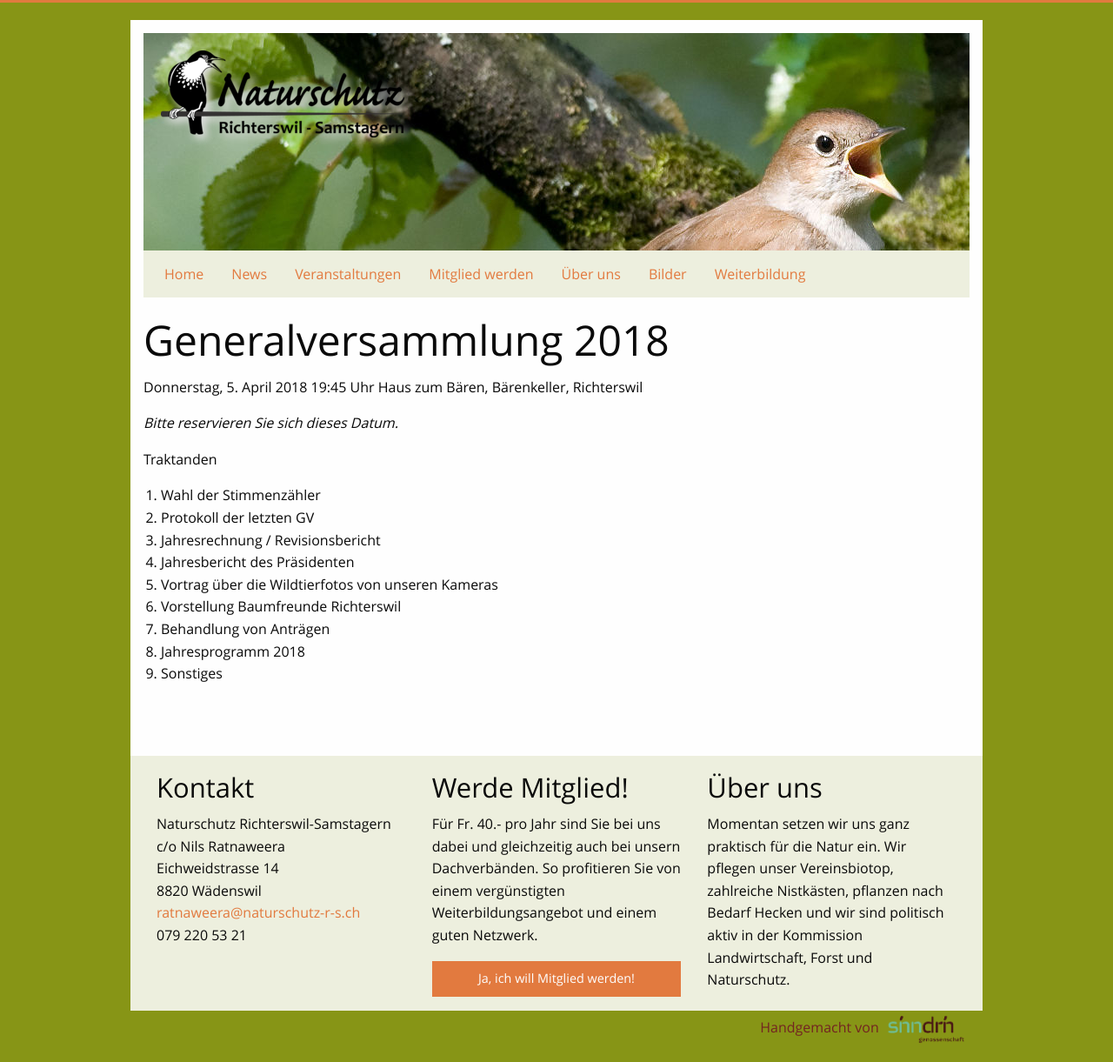
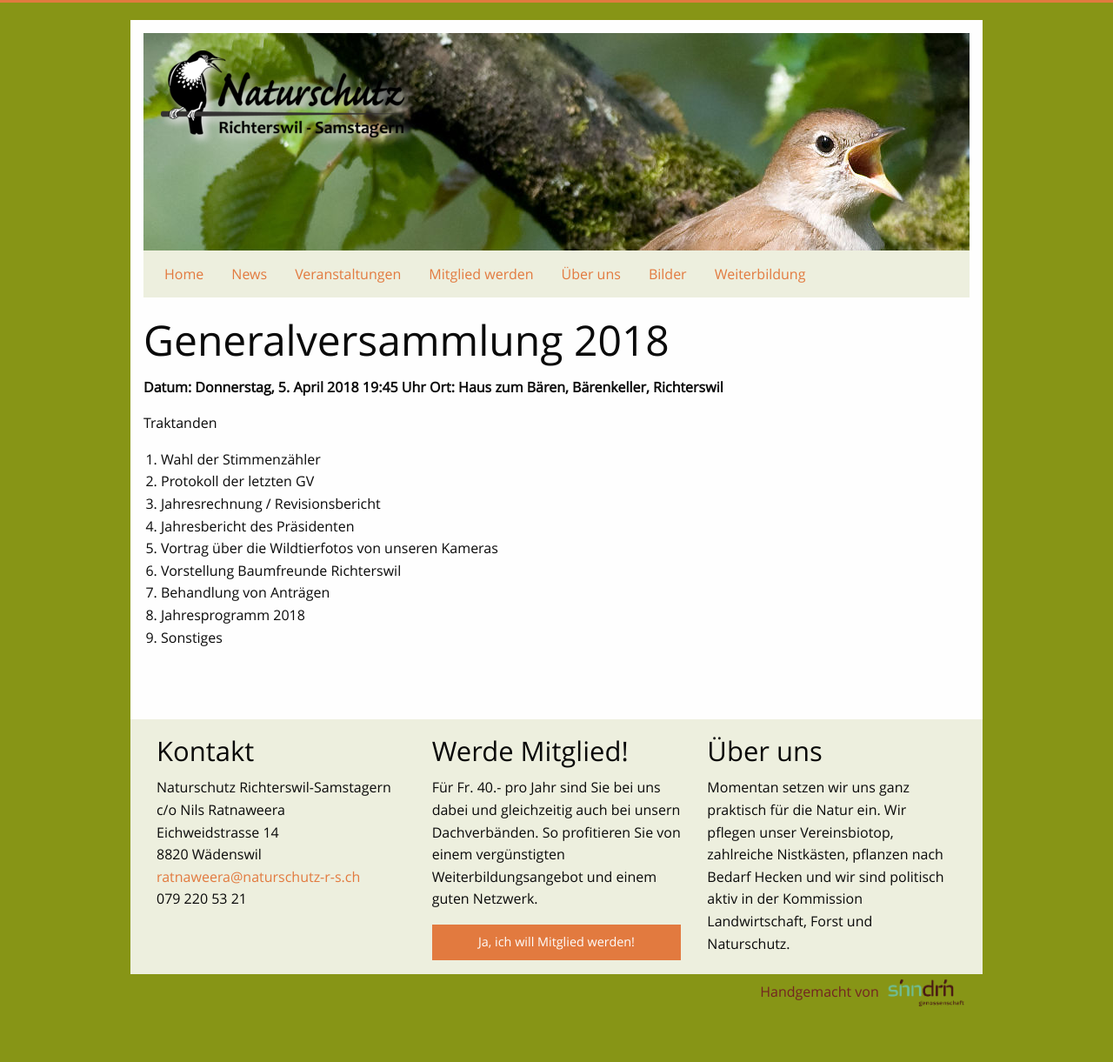
Before and after one commit to Naturschutz-Richterswil-Samstagern/Naturschutz-Richterswil-Samstagern.github.io, a Jekyll site: the page built from _posts/veranstaltungen/2018-04-05-gv2018.md, in a window 1280 px wide. Shown: the whole page at 87% size. Built offline with Jekyll 4.4.1, drawn with Linux system fonts in a browser that asks for light colours; comment, search, counter and statistics services are not loaded; after the commit the page ends 1179 px from its top, so only the background shows below that.

Commit message:
Update 2018-04-05-gv2018.md

```diff
--- a/_posts/veranstaltungen/2018-04-05-gv2018.md
+++ b/_posts/veranstaltungen/2018-04-05-gv2018.md
@@ -10,10 +10,8 @@ published: true
 tagline: Generalversammlung 2018
 ---
 
-Donnerstag, 5. April 2018 19:45 Uhr
-Haus zum Bären, Bärenkeller, Richterswil
-
-*Bitte reservieren Sie sich dieses Datum.*
+**Datum: Donnerstag, 5. April 2018 19:45 Uhr**
+**Ort:   Haus zum Bären, Bärenkeller, Richterswil**
 
 
 Traktanden
```
